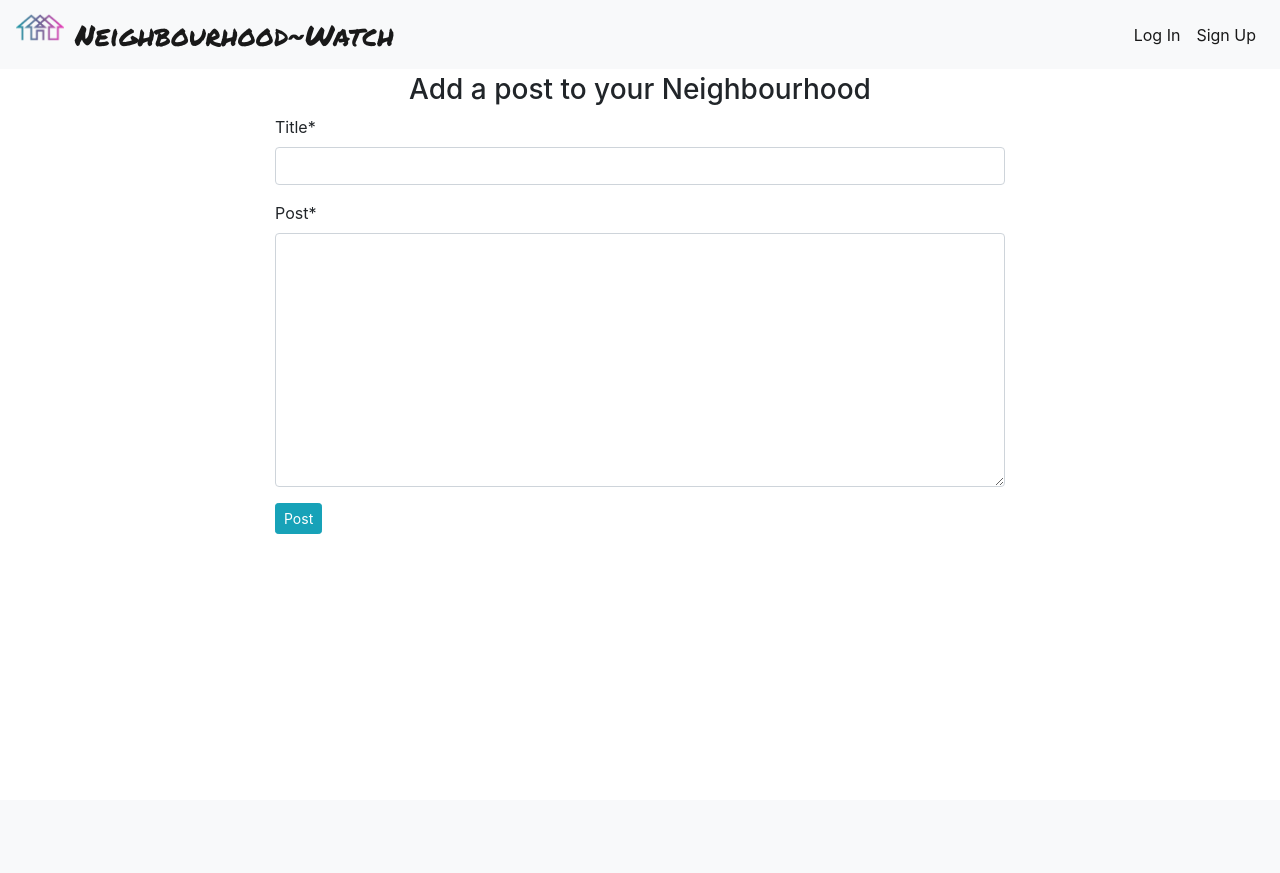
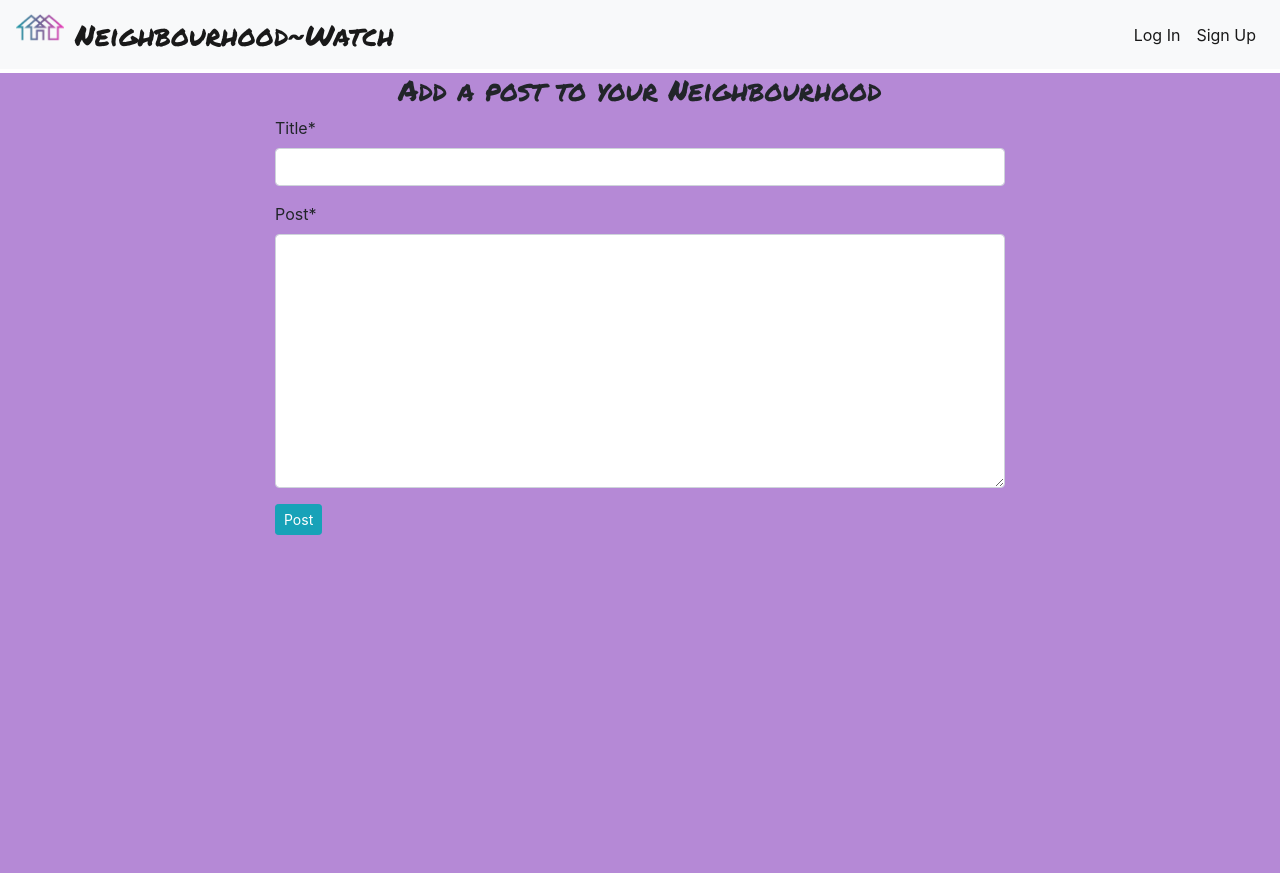
Before and after one commit to jumbamathews/Neighbourhood-2, a Django app: page /1/new-post in a window 1280 px wide. Before the commit the page ends 534 px from the top, so only its background shows below. Run offline with Django 3.2, Linux system fonts and the light colour scheme; data comes from the database, SQL or seed files in the repository; both versions use the stored data as it was after the commit; some libraries are stand-ins or nearby versions; some web fonts are replaced.

Commit message:
fixed bugs and added background colors to the different pages

```diff
--- a/neighborhoods/templates/post.html
+++ b/neighborhoods/templates/post.html
@@ -1,11 +1,11 @@
 {% extends 'base.html' %}
 {% load crispy_forms_tags %}
 {% block content %}
-<div class="container">
+<div class="container-fluid page2"><div class="container">
     <div class="row">
         <div class="col-md-2"></div>
         <div class="col-md-8  poster">
-            <h3 class="text-center tt ">Add a post to your Neighbourhood</h3>
+            <h3 class="text-center header ">Add a post to your Neighbourhood</h3>
             <form action="" method="post" novalidate>
                 {% csrf_token %}
                 {{ form|crispy }}
@@ -16,5 +16,6 @@
     </div>
 
 </div>
+</div>
 
 {% endblock %}
```
Also changed, not shown: neighborhoods/templates/single_hood.html (+7 -4 lines), db.sqlite3.
